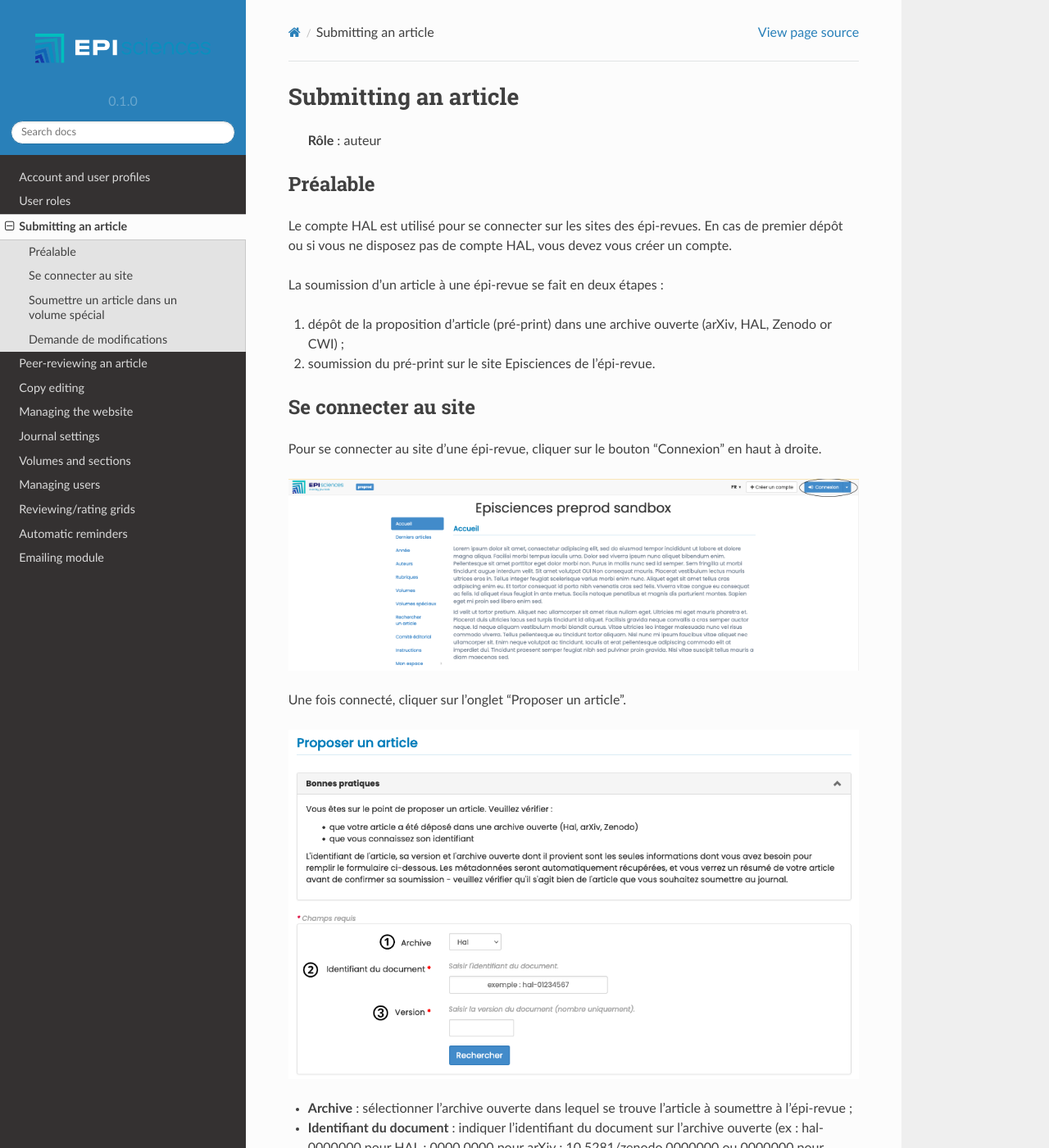
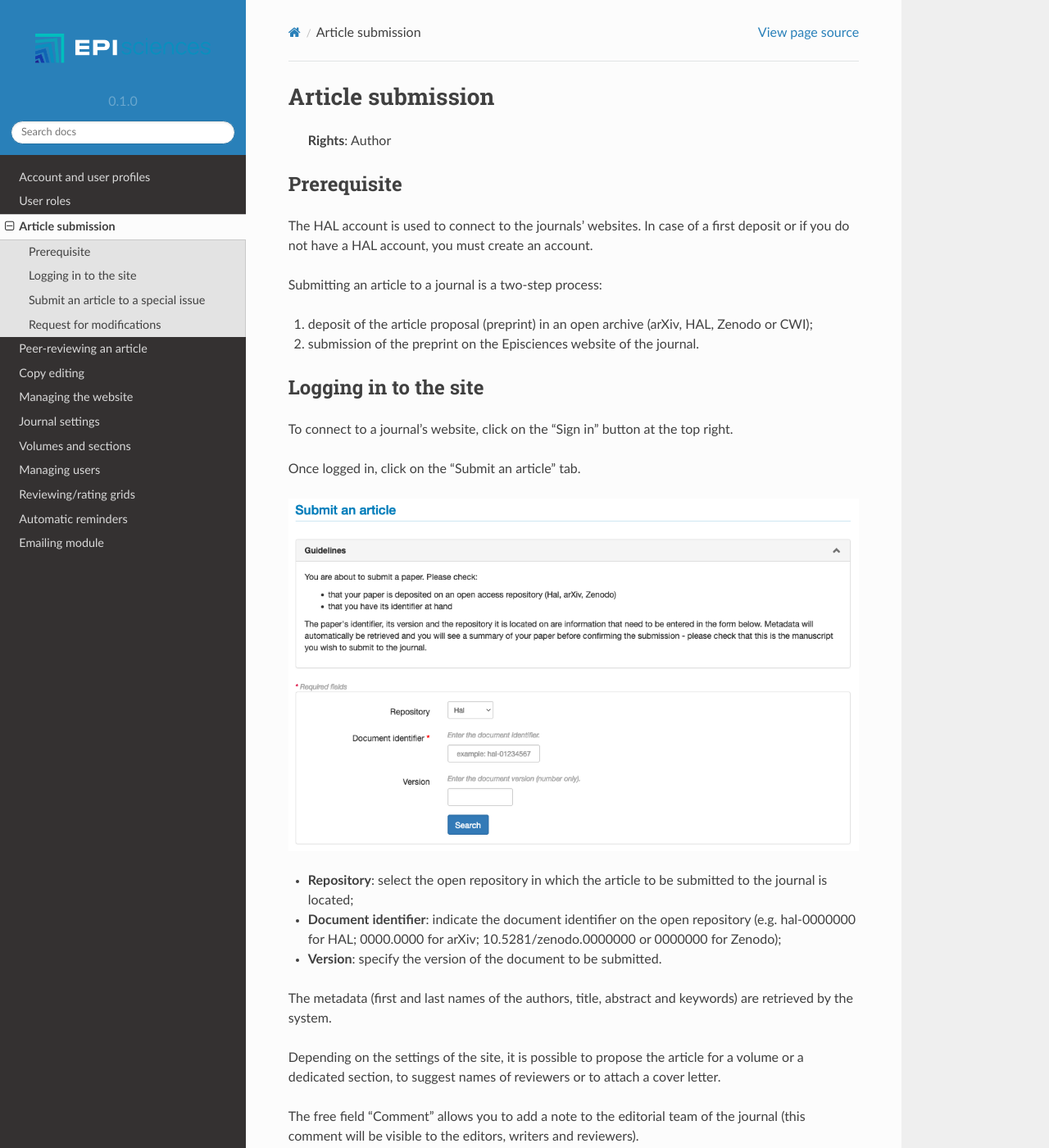
Before and after one commit to CCSDForge/episciences-documentation, a Sphinx documentation site: the page built from docs/source/submission.md, in a window 1280 px wide and 1400 px high. Shown: the whole window at 82% size. Built offline with Sphinx 7.4.7 and the Read the Docs theme 2.0.0, drawn with Linux system fonts in a browser that asks for light colours; pages that are not in the unit, such as notebooks, are missing from menus; some of the changed text lies outside the part shown.

Commit message:
add submission.md

```diff
--- a/docs/source/submission.md
+++ b/docs/source/submission.md
@@ -1,81 +1,83 @@
-# Submitting an article
+# Article submission
 
-> **Rôle** : auteur
+> **Rights**: Author
 
-## Préalable
-Le compte HAL est utilisé pour se connecter sur les sites des épi-revues. En cas de premier dépôt ou si vous ne disposez pas de compte HAL, vous devez vous créer un compte.
+## Prerequisite
+The HAL account is used to connect to the journals’ websites. In case of a first deposit or if you do not have a HAL account, you must create an account.
 
-La soumission d’un article à une épi-revue se fait en deux étapes :
-1. dépôt de la proposition d’article (pré-print) dans une archive ouverte (arXiv, HAL, Zenodo or CWI) ;
-2. soumission du pré-print sur le site Episciences de l’épi-revue.
+Submitting an article to a journal is a two-step process:
+1. deposit of the article proposal (preprint) in an open archive (arXiv, HAL, Zenodo or CWI);
+2. submission of the preprint on the Episciences website of the journal.
 
-## Se connecter au site
-Pour se connecter au site d’une épi-revue, cliquer sur le bouton “Connexion” en haut à droite.
+## Logging in to the site
+To connect to a journal’s website, click on the “Sign in” button at the top right.
 
-![Alt text](img/submission_welcome.png "Accueil")
+Once logged in, click on the “Submit an article” tab.
 
-Une fois connecté, cliquer sur l’onglet “Proposer un article”.
+![Alt text](img/submission-1.png "Submit an article")
 
-![Alt text](img/submission_submit-1.png "Proposer un article")
++ **Repository**: select the open repository in which the article to be submitted to the journal is located;
++ **Document identifier**: indicate the document identifier on the open repository (e.g. hal-0000000 for HAL; 0000.0000
+  for arXiv; 10.5281/zenodo.0000000 or 0000000 for Zenodo);
++ **Version**: specify the version of the document to be submitted.
 
-+ **Archive** : sélectionner l’archive ouverte dans lequel se trouve l’article à soumettre à l’épi-revue ;
-+ **Identifiant du document** : indiquer l’identifiant du document sur l’archive ouverte (ex : hal-0000000 pour HAL ; 0000.0000 pour arXiv ; 10.5281/zenodo.0000000 ou 0000000 pour Zenodo) ;
-+ **Version** : préciser la version du document à soumettre.
+The metadata (first and last names of the authors, title, abstract and keywords) are retrieved by the system.
 
-Les métadonnées (prénoms et noms des auteurs, titre, résumé et mots-clés) sont récupérées par le système.
+Depending on the settings of the site, it is possible to propose the article for a volume or a dedicated section, to suggest names of reviewers or to attach a cover letter.
 
-Suivant les paramétrages du site, il est possible de proposer l’article pour un volume ou une rubrique dédiée, de suggérer des noms de relecteurs ou encore de joindre une lettre d’accompagnement.
+The free field “Comment” allows you to add a note to the editorial team of the journal (this comment will be visible to the editors, writers and reviewers).
 
-Le champ libre “Commentaire” permet d’ajouter un mot à l’attention de l’équipe éditoriale de la revue (ce commentaire sera visible des rédacteurs en chefs, rédacteurs et relecteurs).
+![Alt text](img/submission-2.png "Submit an article: optional fields")
 
-![Alt text](img/submission_submit-2.png "Proposer un article : champs optionnels")
+In order to be able to submit the article, it is necessary to certify:
++ you are the author of this article or you are commissioned by one of the authors in the case of an article written by several authors;
++ not to have published or submitted this article elsewhere.
 
-Afin de pouvoir soumettre l’article, il est nécessaire de certifier :
-+ être l’auteur de cet article ou bien être mandaté par l’un des auteurs dans le cadre d’un article écrit à plusieurs ;
-+ ne pas avoir publié ou soumis cet article ailleurs.
+Click on “Submit this article” to validate the submission.
 
-Cliquer sur “Proposer cet article” pour valider le dépôt de la soumission.
+## Submit an article to a special issue
+If you have been invited to contribute to a special issue, an access code has been sent to you by e-mail. The procedure is the same as for submitting an article, but you must first enter the access code in the corresponding field.
 
-## Soumettre un article dans un volume spécial
-Si vous avez été invité-e à contribuer à un volume spécial, un code d’accès vous a été envoyé par mail. La procédure
-est la même que pour soumettre un article mais il faut au préalable saisir le code d’accès dans le champ correspondant.
+![Alt text](img/submission-3.png "Submit an article to a special issue")
 
-![Alt text](img/submission_submit-3.png "Soumettre un article dans un volume spécial")
+After entering the access code, the corresponding issue is displayed.
 
-Après avoir saisi le code d’accès, le volume correspondant s’affiche.
+Finalise the submission procedure by clicking on “Submit this article”.
 
-Finaliser la procédure de dépôt en cliquant sur “Proposer cet article”.
+## Request for modifications
+After evaluation of the article, the author may receive a request for modification from the journal. The author is then invited to rework the article and submit a new version.
 
-## Demande de modifications
-Après évaluation de son article, l’auteur peut recevoir une demande de modification de la part de la revue. Il est alors invité à retravailler son article et à soumettre une nouvelle version.
-Deux possibilités de dépôt existent :
-- Option 1 : dépôt de l’article remanié dans l’archive ouverte
+- Option 1: deposit of the reworked article in the open repository
 
-Se connecter sur HAL et se rendre sur le dépôt initial. Cliquer sur le bouton “Déposer une nouvelle version” en bas de page.
-![Alt text](img/submission_submit-HAL.png "Déposer une nouvelle version")
+Connect on HAL and go on the initial deposit. Click on the button “+ Deposit a new version” in the right hand side.
 
-Une fois la nouvelle version modérée, se connecter à Episciences, se rendre sur la page de l’article. Dans la partie “Demandes de modifications”, dans “Répondre à cette demande”, sélectionner “Proposer une nouvelle version”.
-![Alt text](img/submission_submit-4.png "Proposer une nouvelle version")
+![Alt text](img/submission-4.png "Deposit a new version")
 
-L’identifiant du document et l’archive de l’article soumis sont proposés par défaut. Indiquer la nouvelle version à prendre en compte.
-![Alt text](img/submission_submit-5.png "Proposer une nouvelle version : choix de la version")
+Once the new version has been moderated, log in to Episciences and go to the article’s page. In the “Revision requests” section, in “Answer this request”, select “Upload a new version”.
 
-La nouvelle version est transmise pour relecture.
+![Alt text](img/submission-5.png "Upload a new version")
 
-- Option 2 : soumettre une version temporaire (la version modifiée n’est pas présente dans l’archive)
+The document identifier and the repository of the submitted article are proposed by default. Indicate the new version to be taken into account.
 
-Cette option est à privilégier en cas de modifications mineures.
+![Alt text](img/submission-6.png "Upload a new version: indicate the new version")
 
-Se connecter à Episciences et se rendre sur la page de l’article. Dans la partie “Demandes de modifications”, dans “Répondre à cette demande”, sélectionner “Envoyer une version temporaire”.
-![Alt text](img/submission_submit-6.png "Envoyer une version temporaire")
+The new version is sent for review.
 
-Télécharger la version temporaire. Un commentaire peut également être ajouté pour préciser les modifications apportées à cette version.
-![Alt text](img/submission_submit-7.png "Envoyer une version temporaire : ajouter un commentaire")
+- Option 2: Submit a temporary version (the modified version is not present in the repository)
 
-Cette version est uniquement présente sur Episciences et non visible dans l’archive ouverte. Lorsque l’article sera validé, la version finale devra être téléchargée dans l’archive afin d’obtenir le statut « accepté » (voir option 1).
+This option is best used for minor modifications.
+
+Log in to Episciences and go to the article’s page. In the “Revision requests” section, in “Answer this request”, select "Send a temporary version".
+
+![Alt text](img/submission-7.png "Send a temporary version")
+
+Download the temporary version. A comment can also be added to specify the changes made to this version.
+
+![Alt text](img/submission-8.png "Send a temporary version: add a comment")
+
+This version is only present on Episciences and not visible in the open repository. When the article is validated, the final version must be uploaded to the repository in order to obtain the status “accepted” (see option 1).
 
 
+The published article can be consulted on the journal’s website. Its bibliographic references are automatically updated in the open repository.
 
-L’article publié est consultable sur le site de la revue. Ses références bibliographiques sont mises à jour automatiquement dans l’archive ouverte.
-
-En cas de besoin, vous pouvez contacter le support technique à l’adresse suivante : support [at] episciences.org
+In case of need, you can contact the technical support at the following address: support [at] episciences.org
```
